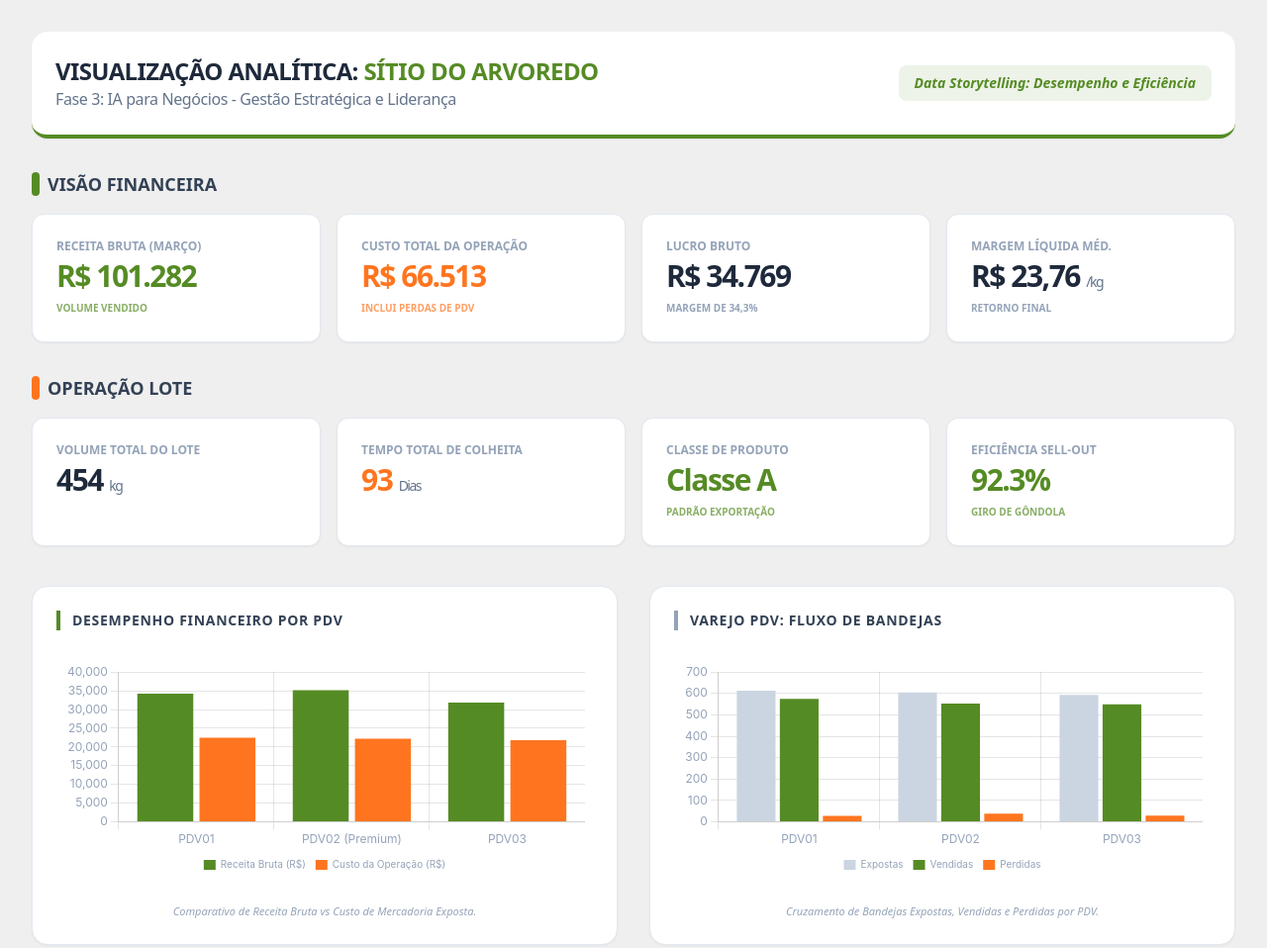
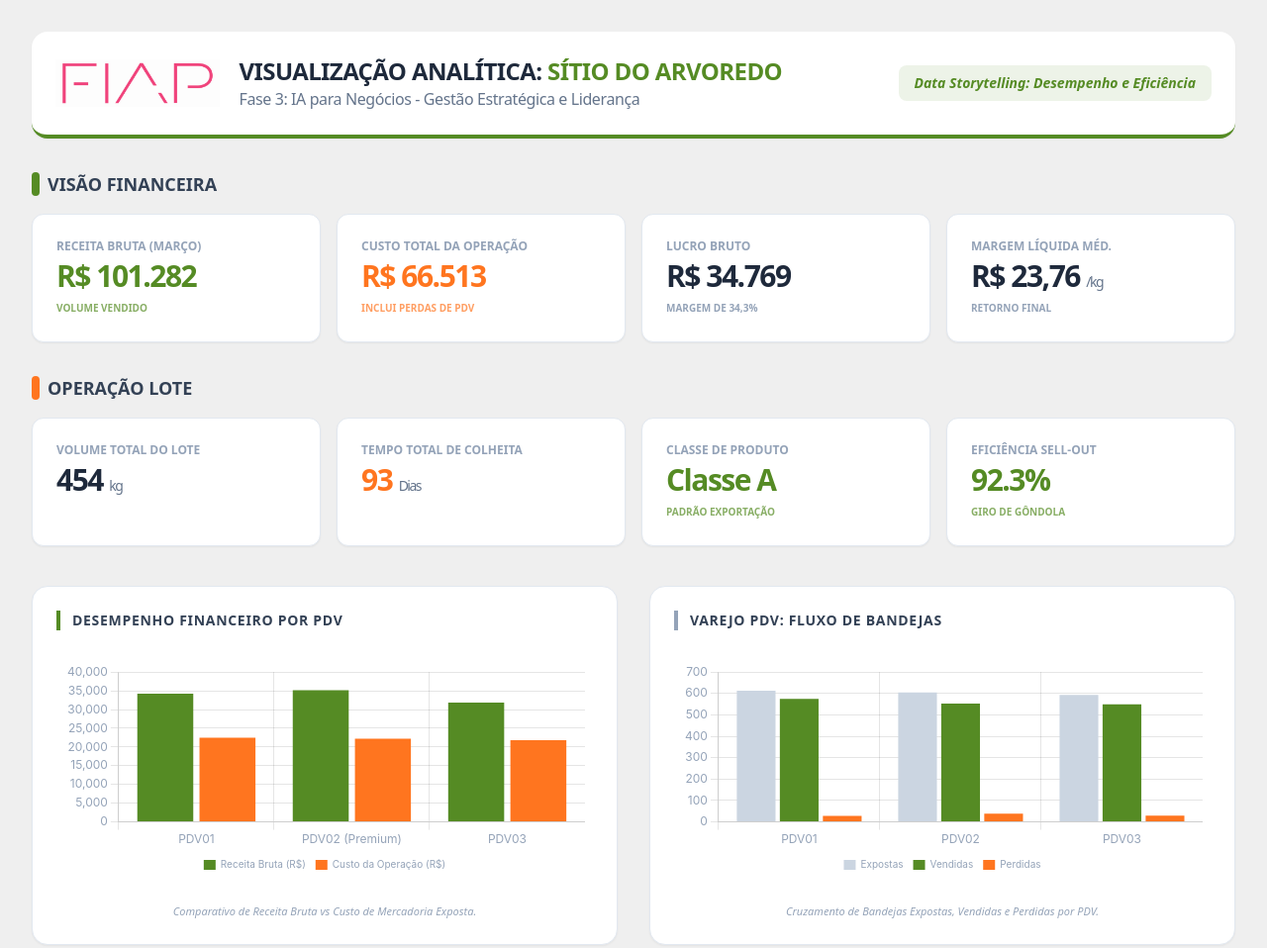
Before and after one commit to brupinzon/FIAP-Fase3, a plain HTML site: page index.html in a window 1280 px wide. Shown: the top 958 px of the page at 99% size. Drawn offline with nearby package versions, Linux system fonts and the light colour scheme.

Commit message:
Update index.html

```diff
--- a/index.html
+++ b/index.html
@@ -23,11 +23,16 @@
 </head>
 <body class="bg-[#efefef] p-4 md:p-8 font-sans text-slate-900">
 
-    <header class="mb-8 bg-white p-6 rounded-2xl shadow-sm border-b-4 border-brandGreen flex flex-col md:flex-row justify-between items-center">
-        <div>
-            <h1 class="text-2xl font-black text-slate-800 uppercase tracking-tight">Visualização Analítica: <span class="text-brandGreen">Sítio do Arvoredo</span></h1>
-            <p class="text-slate-500 font-medium tracking-tight">Fase 3: IA para Negócios - Gestão Estratégica e Liderança</p>
+<header class="mb-8 bg-white p-6 rounded-2xl shadow-sm border-b-4 border-brandGreen flex flex-col md:flex-row justify-between items-center">
+        <div class="flex items-center gap-5">
+            <img src="Fiap-logo.jpg" alt="Logo FIAP" class="h-12 opacity-80 mix-blend-multiply" />
+
+            <div>
+                <h1 class="text-2xl font-black text-slate-800 uppercase tracking-tight">Visualização Analítica: <span class="text-brandGreen">Sítio do Arvoredo</span></h1>
+                <p class="text-slate-500 font-medium tracking-tight">Fase 3: IA para Negócios - Gestão Estratégica e Liderança</p>
+            </div>
         </div>
+
         <div class="mt-4 md:mt-0 bg-brandGreen/10 px-4 py-2 rounded-lg text-sm font-bold text-brandGreen italic">
             Data Storytelling: Desempenho e Eficiência
         </div>
```
